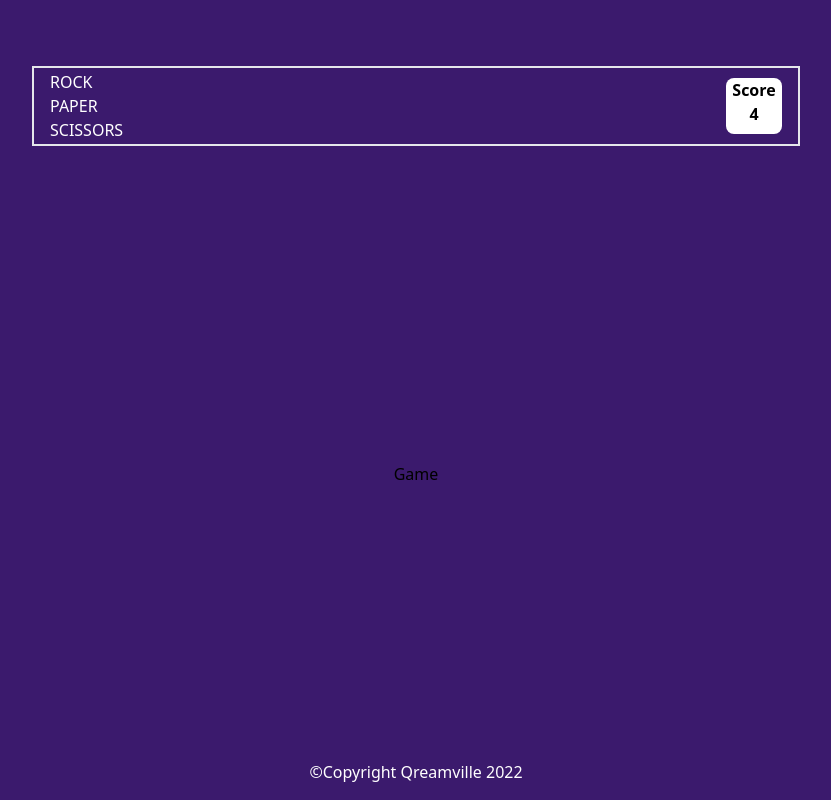
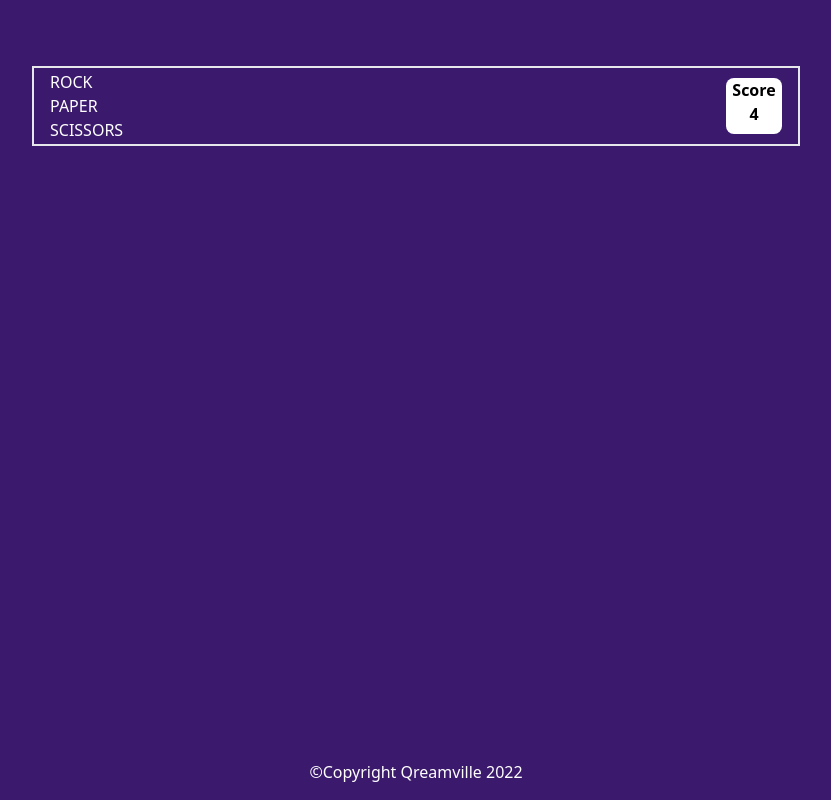
Before and after one commit to balikis-oyeleye/Rock-Paper-Scissors, a React (Create React App) app: page /game in a window 1280 px wide. Shown: the whole page, without its empty margins (224-1055 px from the left). Built offline with nearby package versions, Linux system fonts and the light colour scheme.

Commit message:
Finish setting user's chioce

```diff
--- a/src/components/Main/ChoseElement.jsx
+++ b/src/components/Main/ChoseElement.jsx
@@ -9,8 +9,7 @@ const ChoseElement = ({ setChoice }) => {
 
   const onClick = (event) => {
     setChoice(event.target.id);
-    console.log(event.target.id);
-    // navigate("/game");
+    navigate("/game");
   };
 
   return (
--- a/src/components/Main/Game.jsx
+++ b/src/components/Main/Game.jsx
@@ -1,7 +1,19 @@
 import React from "react";
+import scissors from "../../assets/images/icon-scissors.svg";
+import rock from "../../assets/images/icon-rock.svg";
+import paper from "../../assets/images/icon-paper.svg";
 
-const Game = () => {
-  return <div>Game</div>;
+const Game = ({ choice }) => {
+  let userChoice;
+  if (choice === "rock") {
+    userChoice = rock;
+  } else if (choice === "paper") {
+    userChoice = paper;
+  } else if (choice === "scissors") {
+    userChoice = scissors;
+  }
+
+  return <div>{choice}</div>;
 };
 
 export default Game;
--- a/src/components/Main/Main.jsx
+++ b/src/components/Main/Main.jsx
@@ -11,7 +11,7 @@ const Main = () => {
     <main className="flex flex-row justify-center items-center h-full">
       <Routes>
         <Route path="/" element={<ChoseElement setChoice={setChoice} />} />
-        <Route path="/game" element={<Game />} />
+        <Route path="/game" element={<Game choice={choice} />} />
       </Routes>
     </main>
   );
```
